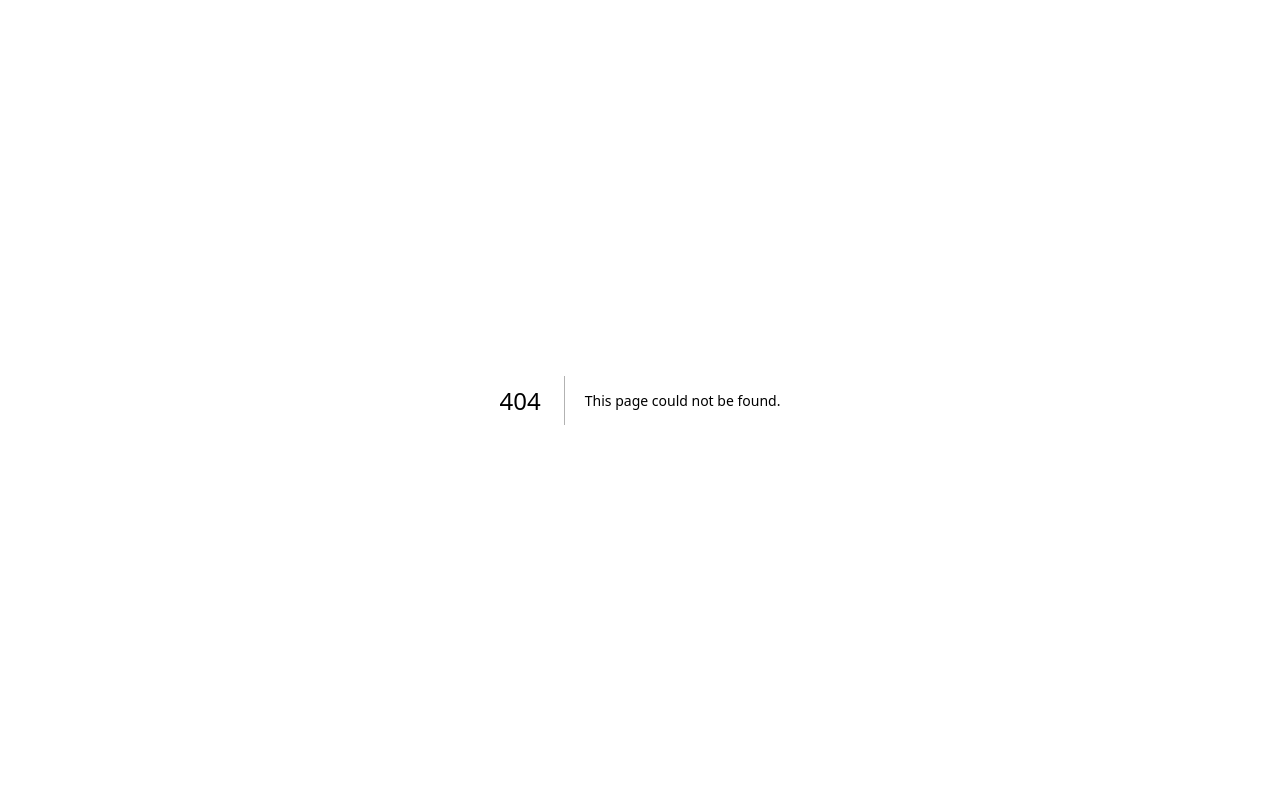
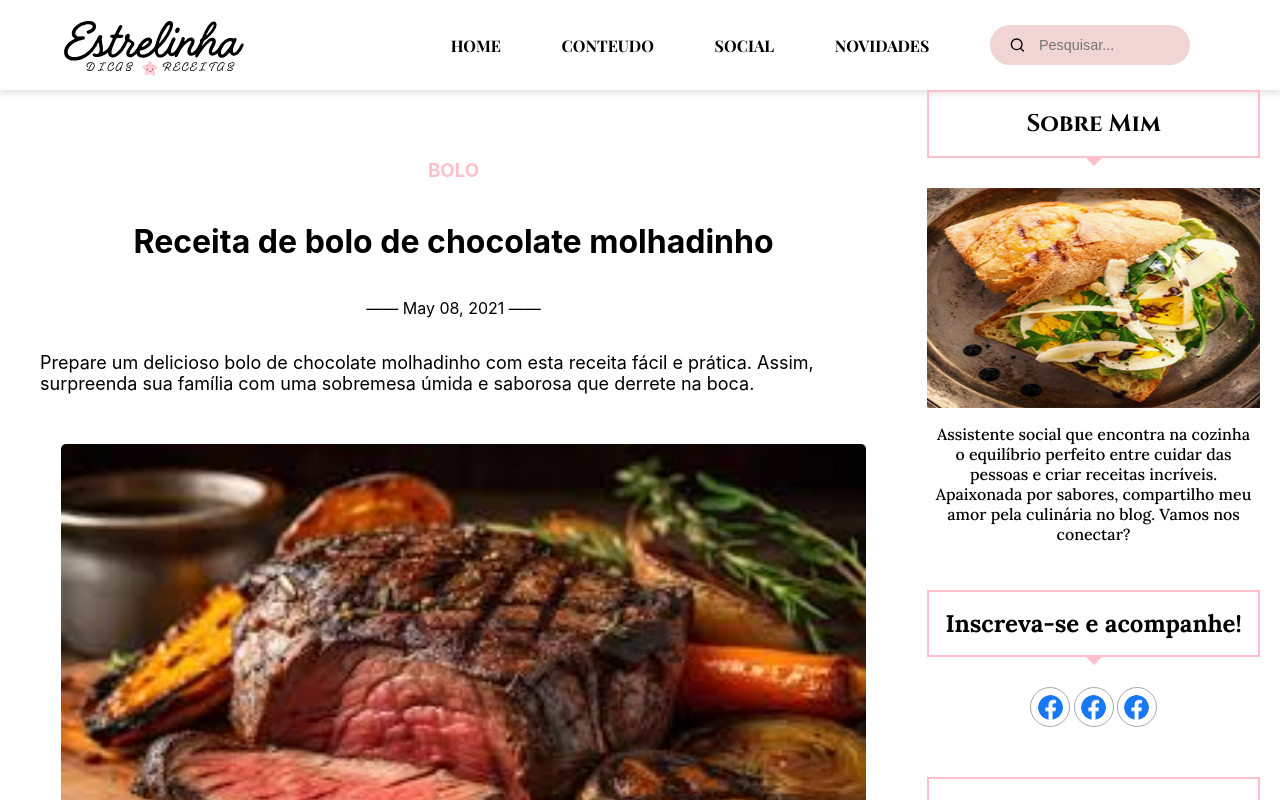
Before and after one commit to isac-C-S/nextjs-blog, a Next.js app: page /Receita/page in a window 1280 px wide. Before the commit this address had no page. Shown: the top 800 px of the page. Built offline with nearby package versions, Linux system fonts and the light colour scheme; a web font is replaced by a local one.

Commit message:
adicionando a 2 pagin. em desenvolvimento

```diff
--- /dev/null
+++ b/components/Post/Post.js
@@ -0,0 +1,29 @@
+import styles from './Post.module.css';
+import Image from 'next/image';
+
+export default function Post() {
+
+
+  return (
+
+    <div className={styles.post}>
+        <div className={styles.titulo}>
+            <h3>BOLO</h3>
+            <h1>Receita de bolo de chocolate molhadinho</h1>
+            <p>—— May 08, 2021 ——</p>
+        </div>
+
+        <div className={styles.introducao}>
+            <p>Prepare um delicioso bolo de chocolate molhadinho com esta receita fácil e prática. Assim, surpreenda sua família com uma sobremesa úmida e saborosa que derrete na boca.</p>
+            <img src="/carne.jpeg" alt="Bolo de chocolate" />
+        </div>
+
+        <div className={styles.ingredientes}>
+            <h3>ingredientes (8 porçoes):</h3>
+        </div>
+
+    </div>
+
+
+  );
+}
--- /dev/null
+++ b/components/Post/Post.module.css
@@ -0,0 +1,37 @@
+.post{
+    width: 70%;
+    display: flex;
+    flex-direction: column;
+    align-items: center;
+    margin: 50px 20px 0 20px;
+}
+
+.titulo{
+    display: flex;
+    flex-direction: column;
+    align-items: center;
+}
+
+.titulo h3{
+    color: pink;
+}
+
+.introducao{
+    display: flex;
+    flex-direction: column;
+    align-items: center;
+    justify-content: center;
+    margin-bottom: 50px;
+    padding: 0px 0px 0px 20px;
+}
+
+.introducao p{
+    margin-bottom: 50px;
+    font-size: large;
+}
+
+.introducao img{
+    width: 95%;
+    height: 500px;
+    border-radius: 5px;
+}
--- /dev/null
+++ b/components/Receitas/Receitas.js
@@ -0,0 +1,17 @@
+import Post from "../Post/Post";
+import SideBar from "../Posts/SideBar/sideBar";
+import styles from './Receitas.module.css';
+
+export default function Receitas() {
+
+
+  return (
+
+    <div className={styles.container}>
+         <Post/>
+         <SideBar/>
+    </div>
+
+
+  );
+}
--- /dev/null
+++ b/components/Receitas/Receitas.module.css
@@ -0,0 +1,4 @@
+.container{
+    display: flex;
+    flex-direction: row;
+}
--- /dev/null
+++ b/pages/Receita/page.js
@@ -0,0 +1,21 @@
+import {useRouter} from 'next/router'
+import Nav from '../../components/Nav/nav';
+import Footer from '../../components/Footer/Footer';
+import Receitas from '../../components/Receitas/Receitas';
+
+export default function Receita() {
+    const router = useRouter();
+    const {id} = router.query;
+
+  return (
+
+    <div>
+        <Nav/>
+        <Receitas/>
+         <Footer/>
+
+    </div>
+
+
+  );
+}
```
Also changed, not shown: components/Carrousel/carrousel.js (+9 -1 lines), components/Posts/Buscador.js (added, +42 -0 lines), components/Posts/Conteudo/conteudo.js (+40 -27 lines), components/Posts/Conteudo/conteudo.module.css (+11 -0 lines).
